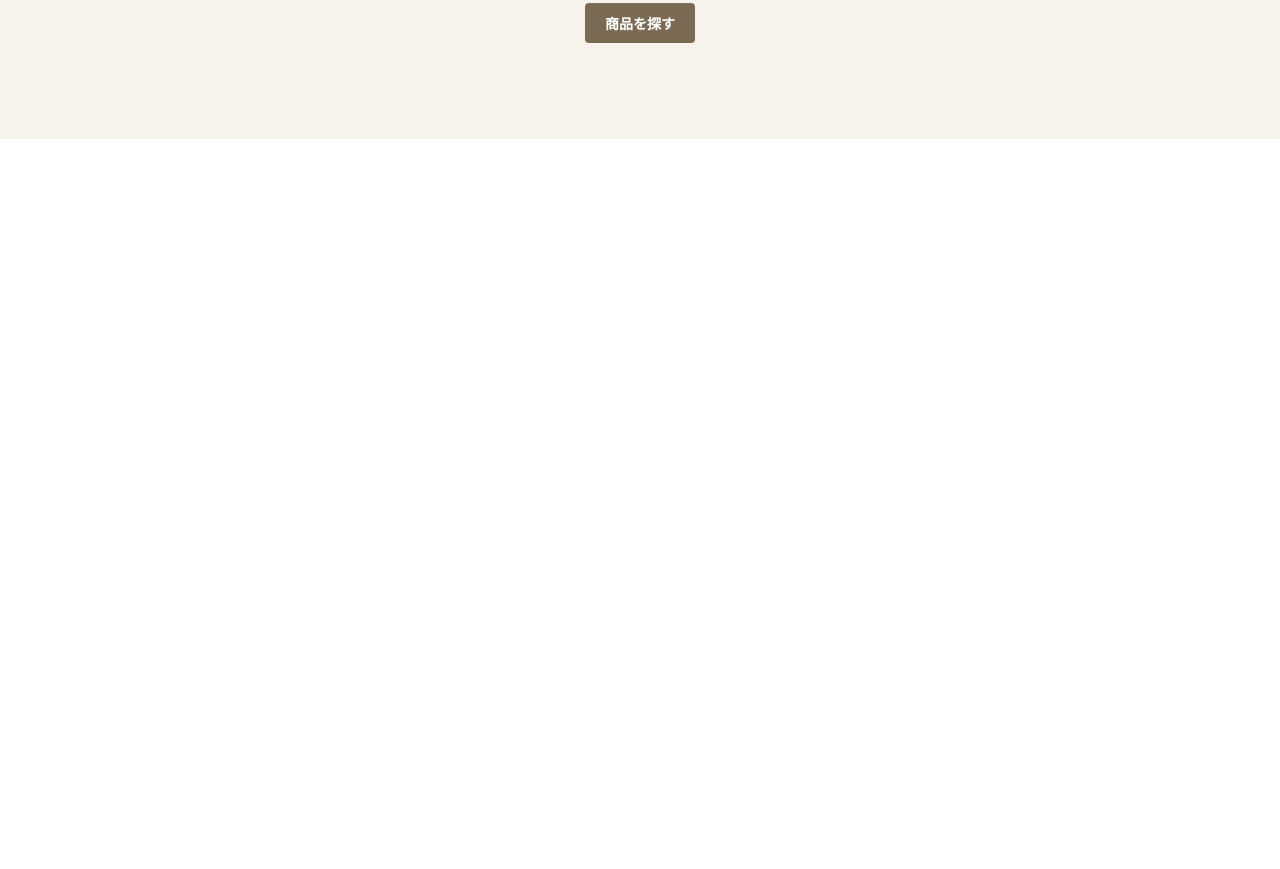
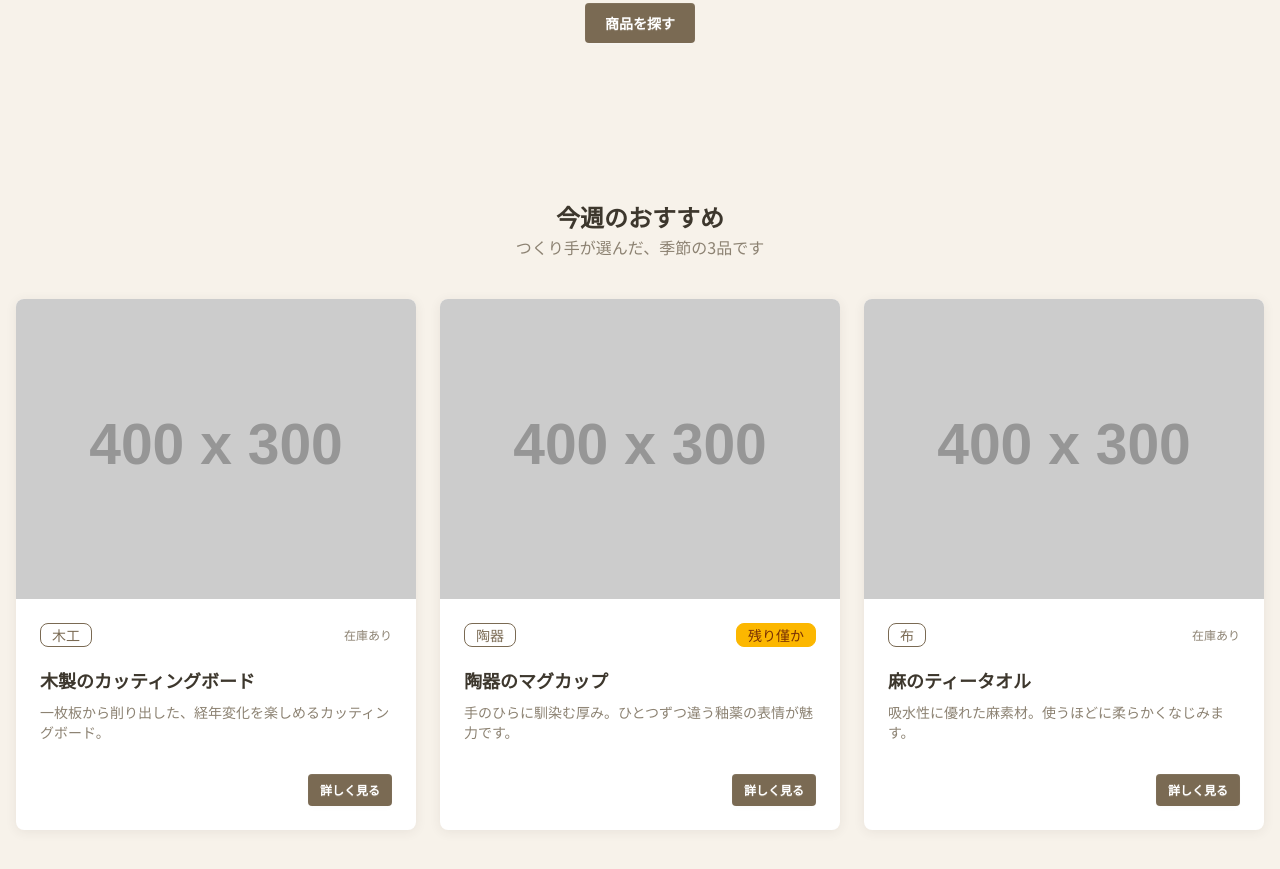
Before and after one commit to ryunosuke0827/kobaco, a plain HTML site: page index.html in a window 1280 px wide. Shown: the part 309-1178 px from the top of the page. Before the commit the page ends 800 px from the top, so only its background shows below. Drawn offline with nearby package versions, Linux system fonts and the light colour scheme; placeholder pictures from the web are drawn by us; a web font is replaced by a local one.

Commit message:
itemsの作成

```diff
--- a/index.html
+++ b/index.html
@@ -59,6 +59,71 @@
     </div>
     </section>
 
+    <main class="max-w-content mx-auto px-4 py-16">
+        <section class="">
+            <div class="text-center ">
+            <h2 class="font-bold text-2xl font-heading ">今週のおすすめ</h2>
+            <p class="text-base text-text-sub">つくり手が選んだ、季節の3品です</p>
+            </div>
+            <div class="grid lg:grid-cols-3 gap-6 mb-16 mt-10 ">
+            <div class="card bg-base-100 shadow-soft rounded-2 ">
+                <figure>
+                    <img src="https://placehold.jp/400x300.png" alt="画像">
+                </figure>
+                <div class="card-body">
+                    <div class="flex justify-between items-center mb-3">
+                    <span class="badge badge-outline badge-neutral text-brand">木工</span>
+                    <span class="text-text-sub text-xs">在庫あり</span>
+                 </div>
+                 <h3 class="card-title">木製のカッティングボード</h3>
+                 <p class="mb-4 text-text-sub text-sm">一枚板から削り出した、経年変化を楽しめるカッティングボード。</p>
+
+                 <div class="card-actions justify-end mt-2">
+                    <a href="#" class="btn btn-sm bg-brand text-white border-none hover:opacity-90 ">詳しく見る</a>
+                 </div>
+
+                </div>
+            </div>
+            <div class="card bg-base-100 shadow-soft rounded-2 ">
+                <figure>
+                    <img src="https://placehold.jp/400x300.png" alt="画像">
+                </figure>
+                <div class="card-body">
+                    <div class="flex justify-between items-center mb-3">
+                    <span class="badge badge-outline badge-neutral text-brand">陶器</span>
+                    <span class="badge badge-warning">残り僅か</span>
+                 </div>
+                 <h3 class="card-title">陶器のマグカップ</h3>
+                 <p class="mb-4 text-text-sub text-sm">手のひらに馴染む厚み。ひとつずつ違う釉薬の表情が魅力です。</p>
+
+                 <div class="card-actions justify-end mt-2">
+                    <a href="#" class="btn btn-sm bg-brand text-white border-none hover:opacity-90 ">詳しく見る</a>
+                 </div>
+
+                </div>
+            </div>
+            <div class="card bg-base-100 shadow-soft rounded-2 ">
+                <figure>
+                    <img src="https://placehold.jp/400x300.png" alt="画像">
+                </figure>
+                <div class="card-body">
+                    <div class="flex justify-between items-center mb-3">
+                    <span class="badge badge-outline badge-neutral text-brand">布</span>
+                    <span class="text-text-sub text-xs">在庫あり</span>
+                 </div>
+                 <h3 class="card-title">麻のティータオル</h3>
+                 <p class="mb-4 text-text-sub text-sm">吸水性に優れた麻素材。使うほどに柔らかくなじみます。</p>
+
+                 <div class="card-actions justify-end mt-2">
+                    <a href="#" class="btn btn-sm bg-brand text-white border-none hover:opacity-90 ">詳しく見る</a>
+                 </div>
+
+                </div>
+
+                </div>
+            </div>
+        </section>
+    </main>
 
 
     <script>
```
